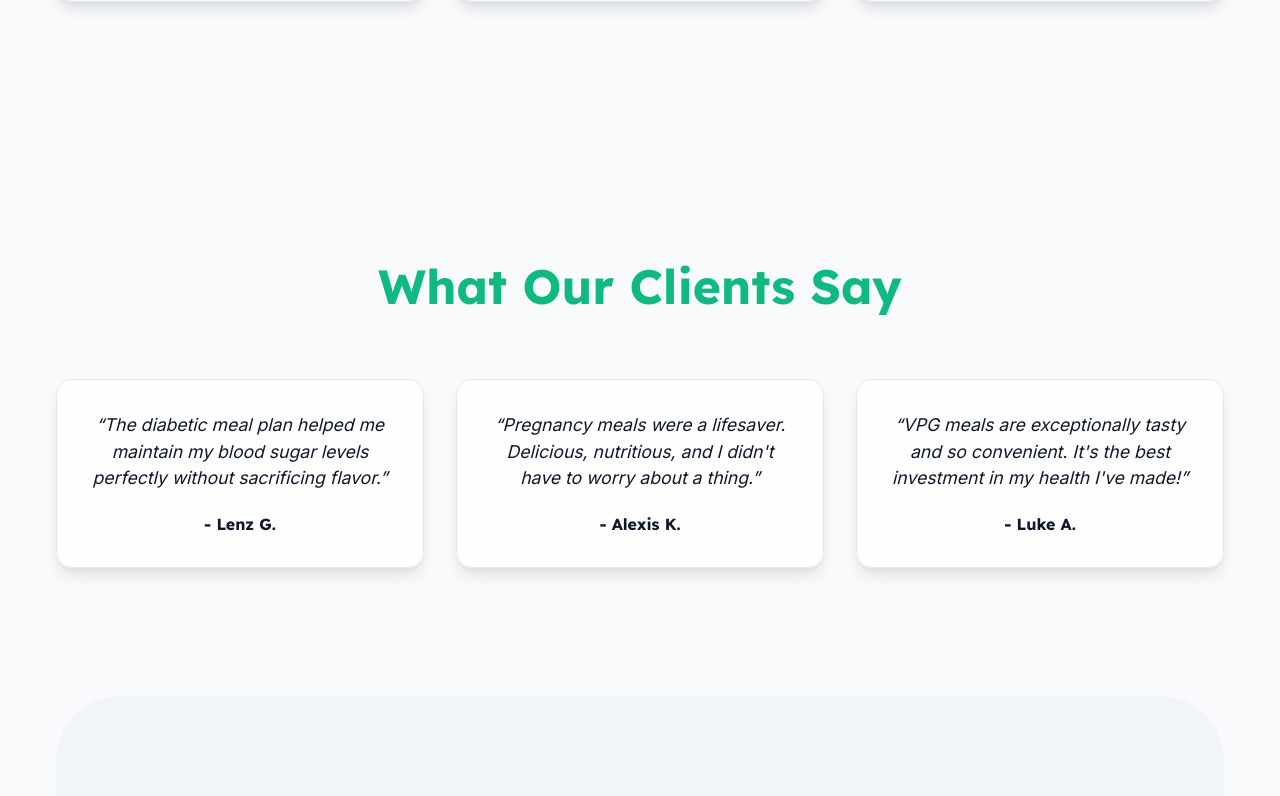
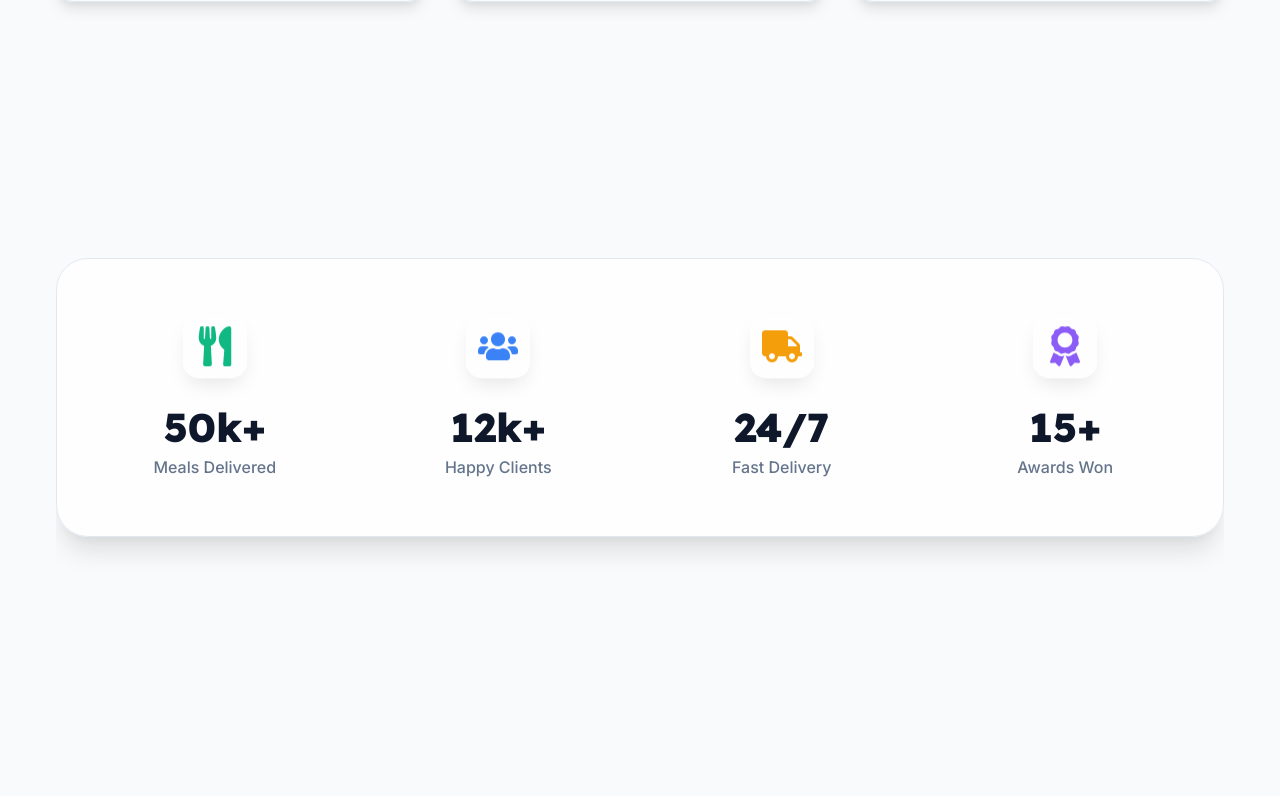
Before and after one commit to Godwill993/V-P-G, a React (Vite) app: page / in a window 1280 px wide. Shown: the part 1564-2360 px from the top of the page. Built offline with nearby package versions, Linux system fonts and the light colour scheme.

Commit message:
adding animated component to the home poage

```diff
--- /dev/null
+++ b/src/components/AnimatedStats.jsx
@@ -0,0 +1,51 @@
+import React from "react";
+import { FaUtensils, FaUsers, FaTruck, FaAward } from "react-icons/fa";
+import ScrollReveal from "./ScrollReveal";
+import "../styles/animatedStats.css";
+
+const stats = [
+  {
+    icon: <FaUtensils />,
+    value: "50k+",
+    label: "Meals Delivered",
+    color: "#10b981",
+  },
+  {
+    icon: <FaUsers />,
+    value: "12k+",
+    label: "Happy Clients",
+    color: "#3b82f6",
+  },
+  {
+    icon: <FaTruck />,
+    value: "24/7",
+    label: "Fast Delivery",
+    color: "#f59e0b",
+  },
+  {
+    icon: <FaAward />,
+    value: "15+",
+    label: "Awards Won",
+    color: "#8b5cf6",
+  },
+];
+
+export default function AnimatedStats() {
+  return (
+    <section className="stats-section container py-section">
+      <ScrollReveal>
+        <div className="stats-grid">
+          {stats.map((stat, index) => (
+            <div key={index} className="stat-card" style={{ "--accent-color": stat.color }}>
+              <div className="stat-icon">{stat.icon}</div>
+              <div className="stat-content">
+                <h3 className="stat-value">{stat.value}</h3>
+                <p className="stat-label">{stat.label}</p>
+              </div>
+            </div>
+          ))}
+        </div>
+      </ScrollReveal>
+    </section>
+  );
+}
--- a/src/index.css
+++ b/src/index.css
@@ -37,6 +37,12 @@
   padding: 0;
 }
 
+html, body {
+  overflow-x: hidden;
+  width: 100%;
+  position: relative;
+}
+
 body {
   background-color: var(--bg);
   color: var(--text);
@@ -44,7 +50,6 @@ body {
   line-height: 1.6;
   scroll-behavior: smooth;
   font-family: 'Inter', system-ui, -apple-system, sans-serif;
-  overflow-x: hidden;
 }
 
 h1, h2, h3, h4, h5, h6 {
--- a/src/pages/Home.jsx
+++ b/src/pages/Home.jsx
@@ -1,4 +1,5 @@
 import ScrollReveal from "../components/ScrollReveal";
+import AnimatedStats from "../components/AnimatedStats";
 import "../styles/home.css";
 import Personalized from  "../assets/images/istockphoto-1314945563-2048x2048.jpg";
 import Ing from  "../assets/images/tomatoes-1867744_640.jpg";
@@ -52,6 +53,8 @@ export default function Home() {
           </ScrollReveal>
         </section>
 
+        <AnimatedStats />
+
         <section className="testimonials container py-section">
           <ScrollReveal>
             <div className="section-title">
--- /dev/null
+++ b/src/styles/animatedStats.css
@@ -0,0 +1,87 @@
+.stats-section {
+  position: relative;
+  overflow: hidden;
+}
+
+.stats-grid {
+  display: grid;
+  grid-template-columns: repeat(auto-fit, minmax(200px, 1fr));
+  gap: 2rem;
+  padding: 2rem;
+  background: var(--bg-card);
+  backdrop-filter: blur(12px);
+  -webkit-backdrop-filter: blur(12px);
+  border: 1px solid var(--border);
+  border-radius: 2rem;
+  box-shadow: var(--shadow-lg);
+}
+
+.stat-card {
+  text-align: center;
+  padding: 1.5rem;
+  display: flex;
+  flex-direction: column;
+  align-items: center;
+  gap: 1rem;
+  transition: transform 0.3s ease;
+}
+
+.stat-card:hover {
+  transform: translateY(-5px);
+}
+
+.stat-icon {
+  font-size: 2.5rem;
+  color: var(--accent-color);
+  background: rgba(255, 255, 255, 0.1);
+  width: 64px;
+  height: 64px;
+  display: flex;
+  align-items: center;
+  justify-content: center;
+  border-radius: 1rem;
+  margin-bottom: 0.5rem;
+  animation: float 3s ease-in-out infinite;
+  box-shadow: 0 10px 20px -5px rgba(0, 0, 0, 0.1);
+}
+
+.stat-value {
+  font-size: 2.5rem;
+  font-weight: 800;
+  color: var(--text);
+  margin-bottom: 0.25rem;
+  font-family: 'Lexend', sans-serif;
+}
+
+.stat-label {
+  font-size: 1rem;
+  color: var(--text-muted);
+  font-weight: 500;
+}
+
+@keyframes float {
+  0%, 100% {
+    transform: translateY(0);
+  }
+  50% {
+    transform: translateY(-8px);
+  }
+}
+
+@media (max-width: 768px) {
+  .stats-grid {
+    grid-template-columns: repeat(2, 1fr);
+    padding: 1.5rem;
+  }
+
+  .stat-value {
+    font-size: 2rem;
+  }
+}
+
+@media (max-width: 480px) {
+  .stats-grid {
+    grid-template-columns: 1fr;
+    gap: 1.5rem;
+  }
+}
--- a/src/styles/contact.css
+++ b/src/styles/contact.css
@@ -48,6 +48,7 @@
   border-radius: var(--radius);
   text-align: center;
   transition: all 0.4s cubic-bezier(0.16, 1, 0.3, 1);
+  overflow-wrap: break-word;
 }
 
 .contact-info .card h3 {
--- a/src/styles/footer.css
+++ b/src/styles/footer.css
@@ -81,6 +81,8 @@
   gap: 0.75rem;
   margin-bottom: 1rem;
   font-size: 0.95rem;
+  overflow-wrap: break-word;
+  word-break: break-all;
 }
 
 .footer-contact svg {
--- a/src/styles/header.css
+++ b/src/styles/header.css
@@ -103,13 +103,16 @@
     padding: 3rem 2rem;
     gap: 2rem;
     transform: translateX(100%);
-    transition: transform 0.4s cubic-bezier(0.16, 1, 0.3, 1);
+    visibility: hidden;
+    transition: transform 0.4s cubic-bezier(0.16, 1, 0.3, 1), visibility 0.4s;
     border-left: 1px solid var(--border);
     box-shadow: -10px 0 30px rgba(0,0,0,0.1);
+    overflow-x: hidden;
   }
 
   .nav.open {
     transform: translateX(0);
+    visibility: visible;
   }
 
   .hamburger {
--- a/src/styles/loader.css
+++ b/src/styles/loader.css
@@ -2,7 +2,7 @@
   position: fixed;
   top: 0;
   left: 0;
-  width: 100vw;
+  width: 100%;
   height: 100vh;
   display: flex;
   justify-content: center;
```
